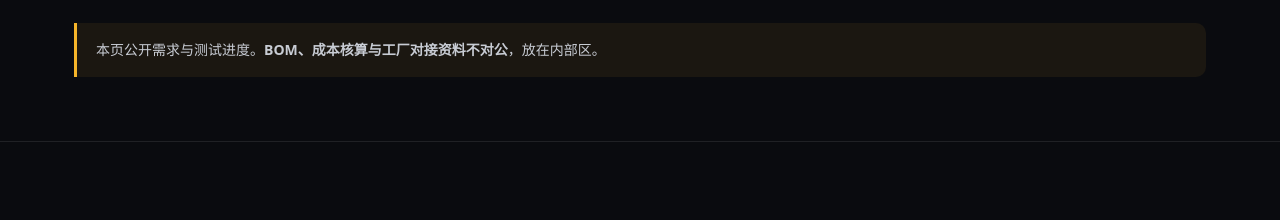
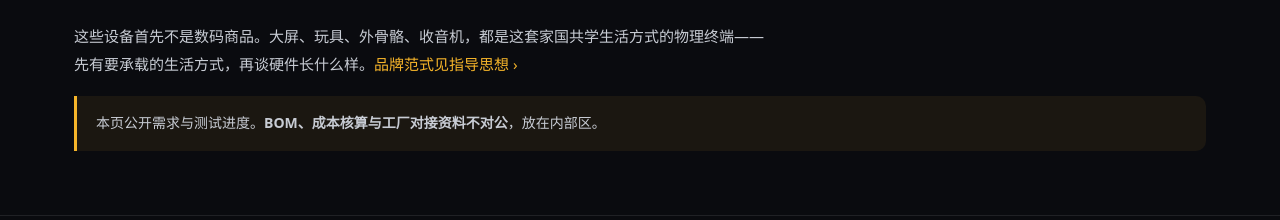
Before and after one commit to BurtZsz/gczygjrcbplatform, a plain HTML site: page hardware-lab/index.html in a window 1280 px wide. Shown: the part 307-527 px from the top of the page. Drawn offline with Linux system fonts and the light colour scheme.

Commit message:
Add brand-paradigm guidance section; embed brand intro in hardware-lab

```diff
--- a/hardware-lab/index.html
+++ b/hardware-lab/index.html
@@ -36,6 +36,10 @@
     <p class="lede">
       四条产品线并行推进，但节奏不一样：AI 玩具快周转先回流现金，助行硬件验证需求，
       SDR 收音机保证断网可用，36 寸导学大屏是长期主线。代工路径对标成熟整机厂，不自建产线。
+    </p>
+    <p style="color:var(--text-2);font-size:15px;line-height:1.85;max-width:700px;margin:0 0 18px;">
+      这些设备首先不是数码商品。大屏、玩具、外骨骼、收音机，都是这套家国共学生活方式的物理终端——
+      先有要承载的生活方式，再谈硬件长什么样。<a href="/#brand-paradigm">品牌范式见指导思想 ›</a>
     </p>
     <p class="note soft">
       本页公开需求与测试进度。<strong>BOM、成本核算与工厂对接资料不对公</strong>，放在内部区。
```
